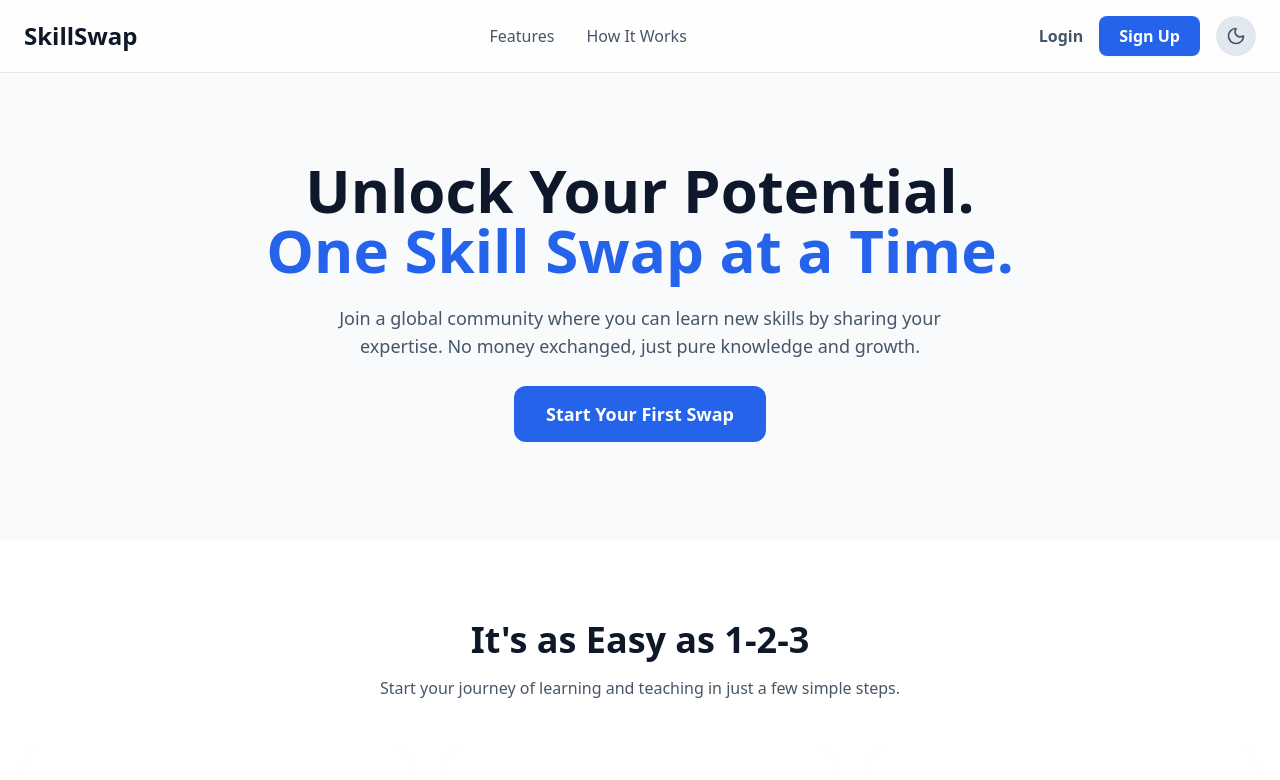
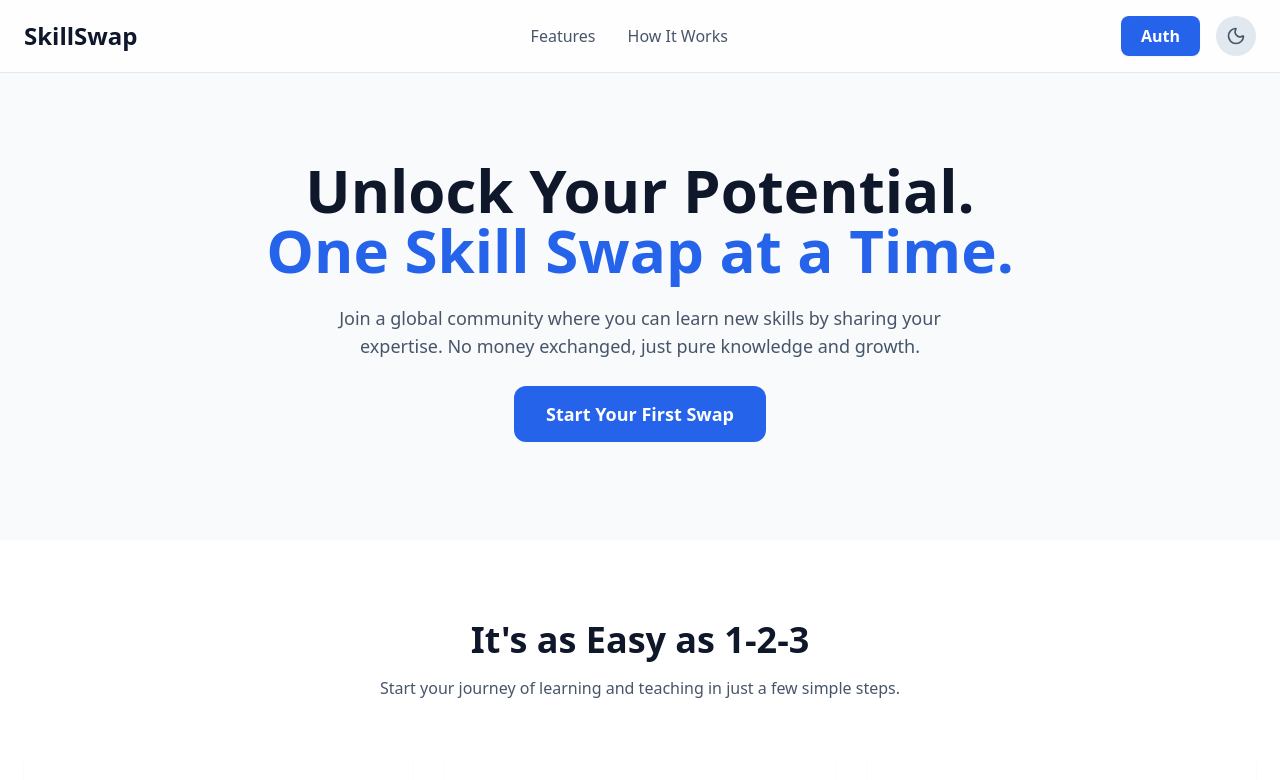
Before and after one commit to eugene0111/junoon-hacks-odoo, a React (Vite) app in the folder frontend/: page / in a window 1280 px wide. Shown: the top 780 px of the page. Built offline with nearby package versions, Linux system fonts and the light colour scheme.

Commit message:
minor changes

```diff
--- a/frontend/src/pages/LandingPage.jsx
+++ b/frontend/src/pages/LandingPage.jsx
@@ -1,9 +1,10 @@
 import React, { useState, useEffect } from 'react';
-import { Link } from 'react-router-dom';
+import { Link, useNavigate } from 'react-router-dom';
 import { BookOpen, Users, Repeat, ShieldCheck, Zap, MessageSquare, Moon, Sun } from 'lucide-react';
 
 const LandingPage = () => {
   const [isDarkMode, setIsDarkMode] = useState(() => localStorage.getItem('darkMode') === 'true');
+  const navigate = useNavigate();
 
   useEffect(() => {
     if (isDarkMode) {
@@ -19,7 +20,6 @@ const LandingPage = () => {
     setIsDarkMode(prevMode => !prevMode);
   };
 
-
   return (
     <div className="bg-white dark:bg-slate-900 font-sans text-slate-800 dark:text-slate-200 antialiased">
       <header className="fixed top-0 left-0 right-0 bg-white/80 dark:bg-slate-900/80 backdrop-blur-lg z-50 border-b border-slate-200 dark:border-slate-800">
@@ -32,10 +32,9 @@ const LandingPage = () => {
             <a href="#how-it-works" className="text-slate-600 dark:text-slate-400 hover:text-blue-600 dark:hover:text-blue-500 transition-colors">How It Works</a>
           </nav>
           <div className="flex items-center space-x-4">
-            <Link to="/login" className="text-slate-600 dark:text-slate-300 font-semibold hover:text-blue-600 dark:hover:text-blue-500 transition-colors">Login</Link>
-            <Link to="/signup" className="hidden sm:block bg-blue-600 text-white font-semibold py-2 px-5 rounded-lg hover:bg-blue-700 transition-colors shadow-sm hover:shadow-md">
-              Sign Up
-            </Link>
+            <button onClick={() => {navigate('/auth')}} className="hidden sm:block bg-blue-600 text-white font-semibold py-2 px-5 rounded-lg hover:bg-blue-700 transition-colors shadow-sm hover:shadow-md">
+              Auth
+            </button>
             <DarkModeToggle isDarkMode={isDarkMode} toggleDarkMode={toggleDarkMode} />
           </div>
         </div>
```
